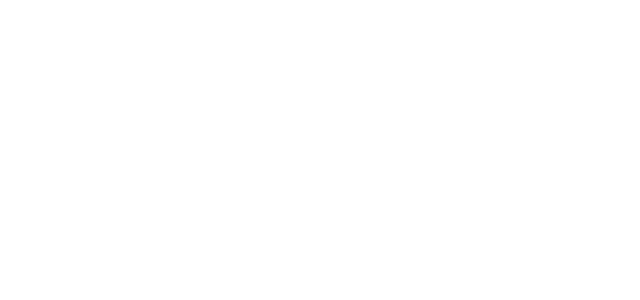
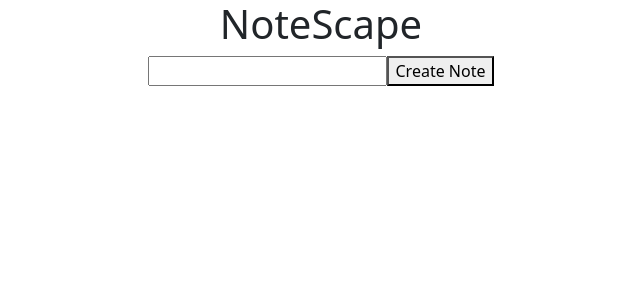
Before and after one commit to tnyima19/NotesWebsite, a React (Create React App) app in the folder client/: page /home in a window 1280 px wide. Before the commit this address had no page. Shown: the top 300 px of the page, without its empty margins (319-959 px from the left). Built offline with nearby package versions, Linux system fonts and the light colour scheme.

Commit message:
created a leftside bar component where people are able to add notes and can view subnotes within a specified folder

```diff
--- a/client/src/App.js
+++ b/client/src/App.js
@@ -3,7 +3,7 @@ import { BrowserRouter, Routes, Route, Link, NavLink } from "react-router-dom";
 import LoginPage from './pages/LoginPage';
 import SignUpPage from './pages/SignUpPage';
 import NotesViewPage from "./pages/NotesViewPage";
-
+import Homepage from "./pages/Homepage";
 
 import "./App.css";
 
@@ -41,7 +41,7 @@ function App() {
             <Route path="/Login" element={<LoginPage />} />
             <Route path="/Signup" element={<SignUpPage />} />
             <Route path="" element={<NotesViewPage />} />
-
+            <Route path="/home" element={<Homepage />} />
 
           </Routes>
         </div>
--- /dev/null
+++ b/client/src/components/HomepageLeftBar.js
@@ -0,0 +1,65 @@
+import {useState, useEffect} from 'react';
+/*import hamburgerIcon from ''*/
+
+function HomepageLeftBar(){
+    const [folders, setFolders] = useState([]);
+    const [folder, setFolder] = useState({});
+   /* const [openHamburger, setOpenHamburger] = useState(false); /* set default of open hamburger icon to be false*/
+    const [currFolder, setCurrFolder] = useState({});
+
+   // Similar to componentDidMount and componentDidUpdate:
+   useEffect(() => {
+     // Update the document title using the browser API
+   }, [currFolder]); // Only re-run the effect if count changes
+
+
+    /* To create name for notes*/
+    function handleFolder(e){
+        let newName=e.target.value;
+        console.log(newName);
+        setFolder({name: newName, sub_note: ['subnote1', 'subnote2']});
+    }
+
+    /* To create and display list of notes*/
+    function newNoteHandler(){
+        setFolders((prev) => ([folder, ...prev]));
+    }
+/*
+    function hamburgerButton(){
+        setOpenHamburger(!openHamburger);
+        console.log('Clicked');
+    }
+*/
+    function noteHandler(folder){
+        console.log("ButtonPressed");
+        setCurrFolder(folder);
+    }
+    return(<div>
+        <input onChange={handleFolder}>
+        </input>
+        <button onClick={newNoteHandler}>Create Note</button>
+        <ul>
+        {folders && folders.map((fol) => {
+            return (
+            <li key={fol}>
+                <button onClick={() => noteHandler(fol)}>
+                {fol.name} {/* Assuming fol is an object with a 'name' property */}
+                </button>
+            </li>
+            );
+        })}
+        </ul>
+
+        {/* <button onClick={hamburgerButton}></button>  */}
+        {currFolder && currFolder.sub_note && currFolder.sub_note.length > 0 && ( <div>
+          <h3>Subfolders in {currFolder.name}:</h3>
+          <ul>
+            {currFolder.sub_note.map((subfolder, index) => (
+              <li key={index}>{subfolder}</li>
+            ))}
+          </ul>
+        </div> )}
+
+    </div>)
+}
+export default HomepageLeftBar;
--- /dev/null
+++ b/client/src/pages/Homepage.js
@@ -0,0 +1,9 @@
+import HomepageLeftBar from "../components/HomepageLeftBar";
+
+function Homepage(){
+    return (<div>
+        <h1> NoteScape</h1>
+        <HomepageLeftBar />
+    </div>)
+}
+export default Homepage;
```
